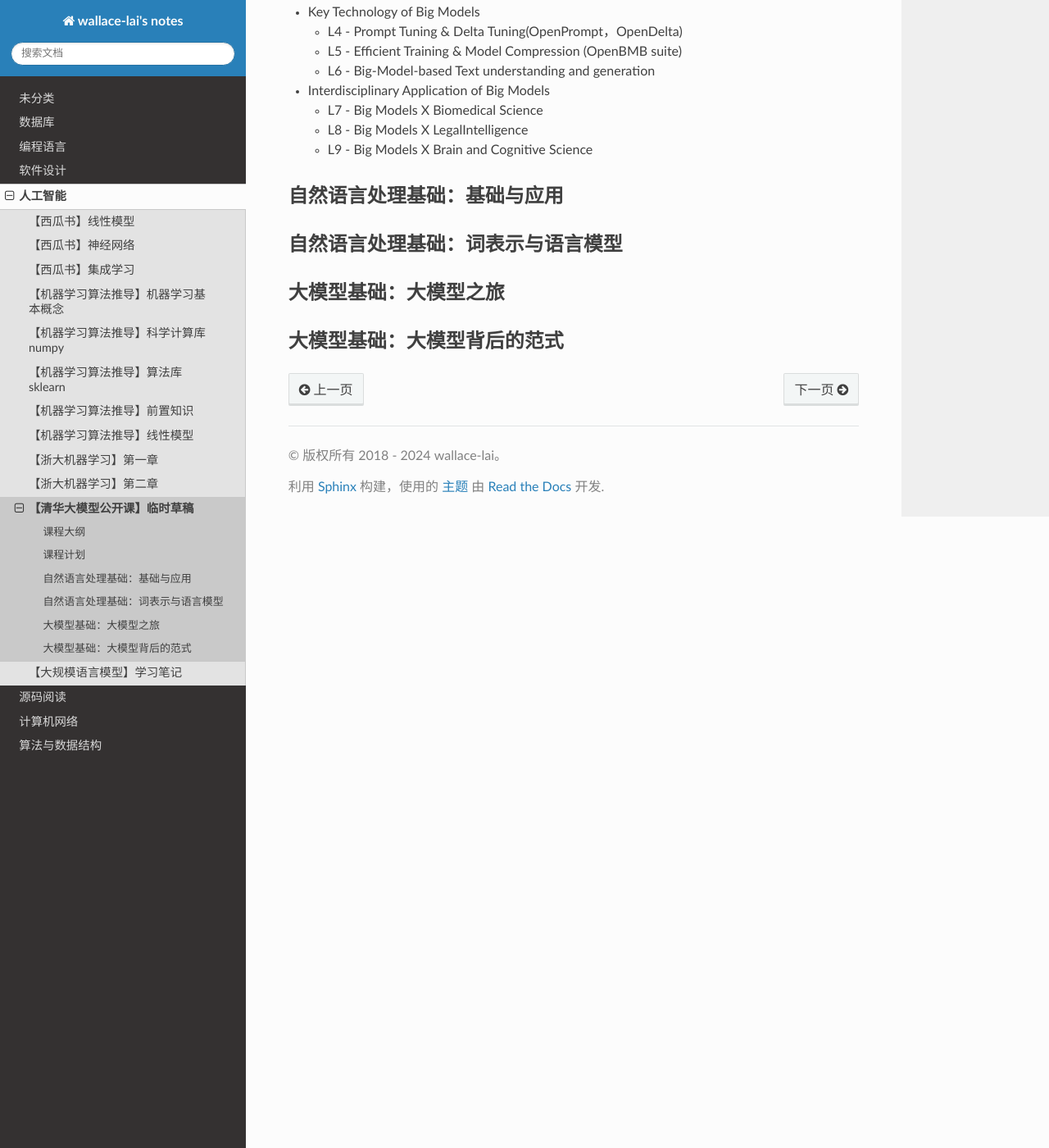
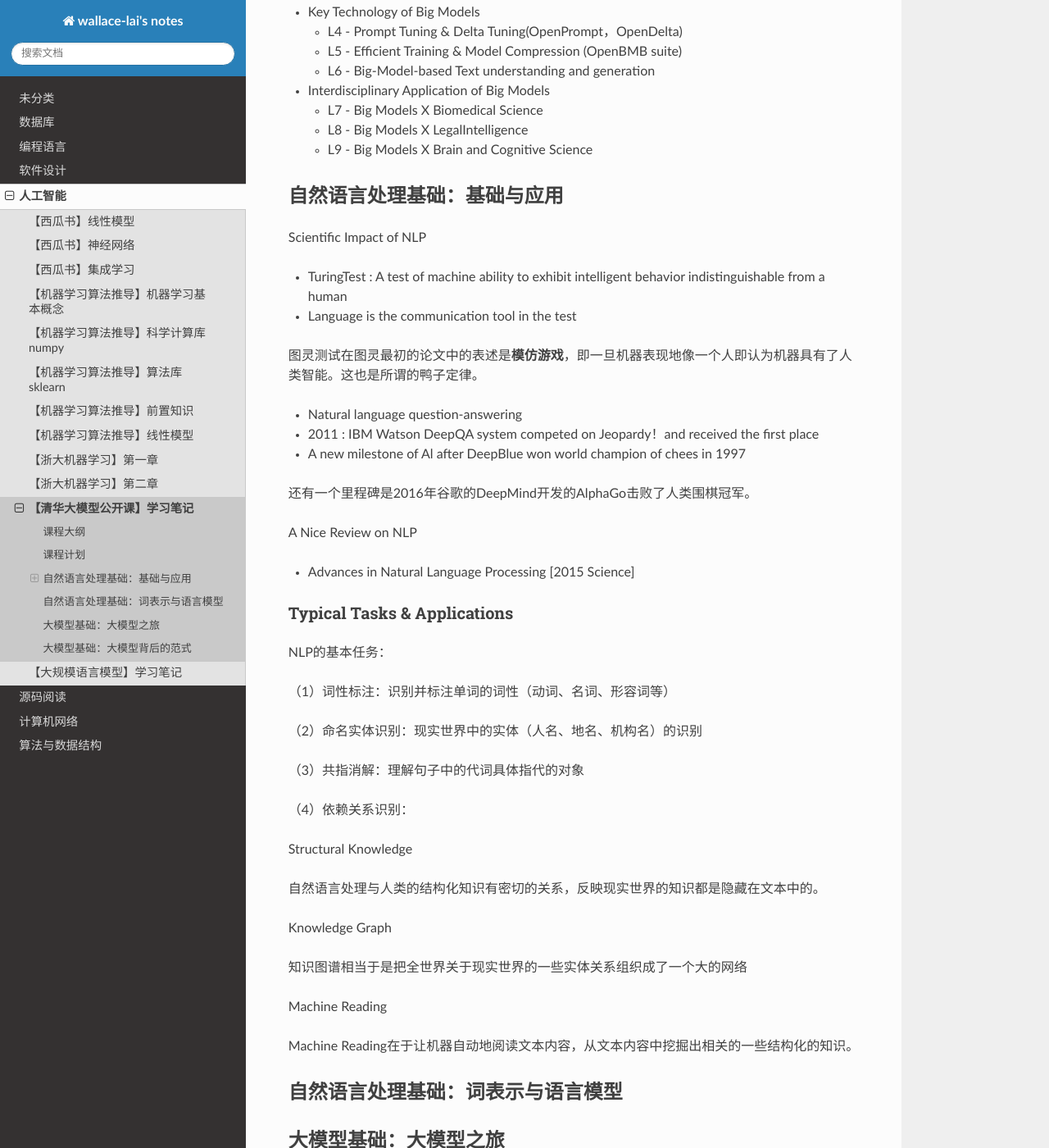
Before and after one commit to wallace-lai/learning-notes, a Sphinx documentation site: the page built from source/MachineLearning/tsinghua-llm0.md, in a window 1280 px wide and 1400 px high, scrolled down 835 px. Shown: the whole window at 82% size. Built offline with Sphinx 7.4.7 and the Read the Docs theme 2.0.0, drawn with Linux system fonts in a browser that asks for light colours; some of the changed text lies outside the part shown.

Commit message:
Dev (#87)
* add post

* update plan

* update

```diff
--- a/source/MachineLearning/tsinghua-llm0.md
+++ b/source/MachineLearning/tsinghua-llm0.md
@@ -1,8 +1,8 @@
-# 【清华大模型公开课】临时草稿
+# 【清华大模型公开课】学习笔记
 
 作者：wallace-lai <br/>
 发布：2024-04-30 <br/>
-更新：2024-04-30 <br/>
+更新：2024-06-04 <br/>
 
 ## 课程大纲
 
@@ -44,6 +44,52 @@ What to Teach
 
 ## 自然语言处理基础：基础与应用
 
+Scientific Impact of NLP
+
+- TuringTest : A test of machine ability to exhibit intelligent behavior indistinguishable from a human
+
+- Language is the communication tool in the test
+
+图灵测试在图灵最初的论文中的表述是**模仿游戏**，即一旦机器表现地像一个人即认为机器具有了人类智能。这也是所谓的鸭子定律。
+
+- Natural language question-answering
+
+- 2011 : IBM Watson DeepQA system competed on Jeopardy！and received the first place
+
+- A new milestone of Al after DeepBlue won world champion of chees in 1997
+
+还有一个里程碑是2016年谷歌的DeepMind开发的AlphaGo击败了人类围棋冠军。
+
+A Nice Review on NLP
+
+- Advances in Natural Language Processing [2015 Science]
+
+### Typical Tasks & Applications
+
+NLP的基本任务：
+
+（1）词性标注：识别并标注单词的词性（动词、名词、形容词等）
+
+（2）命名实体识别：现实世界中的实体（人名、地名、机构名）的识别
+
+（3）共指消解：理解句子中的代词具体指代的对象
+
+（4）依赖关系识别：
+
+Structural Knowledge
+
+自然语言处理与人类的结构化知识有密切的关系，反映现实世界的知识都是隐藏在文本中的。
+
+Knowledge Graph
+
+知识图谱相当于是把全世界关于现实世界的一些实体关系组织成了一个大的网络
+
+Machine Reading
+
+Machine Reading在于让机器自动地阅读文本内容，从文本内容中挖掘出相关的一些结构化的知识。
+
+
+
 ## 自然语言处理基础：词表示与语言模型
 
 ## 大模型基础：大模型之旅
--- a/source/index.rst
+++ b/source/index.rst
@@ -8,11 +8,9 @@
 
    <p style="text-align:center;">做困难但值得的事情</br>专注软件基础和人工智能领域</p>
 
-2024-05计划：
+2024-06计划：
 
-（1）完结设计模式
-
-（2）学习西瓜书
+（1）学习大模型算法
 
 wallace-lai's notes
 ===============================================
```
Also changed, not shown: source/Unfiled/schedule.md (+4 -0 lines).
